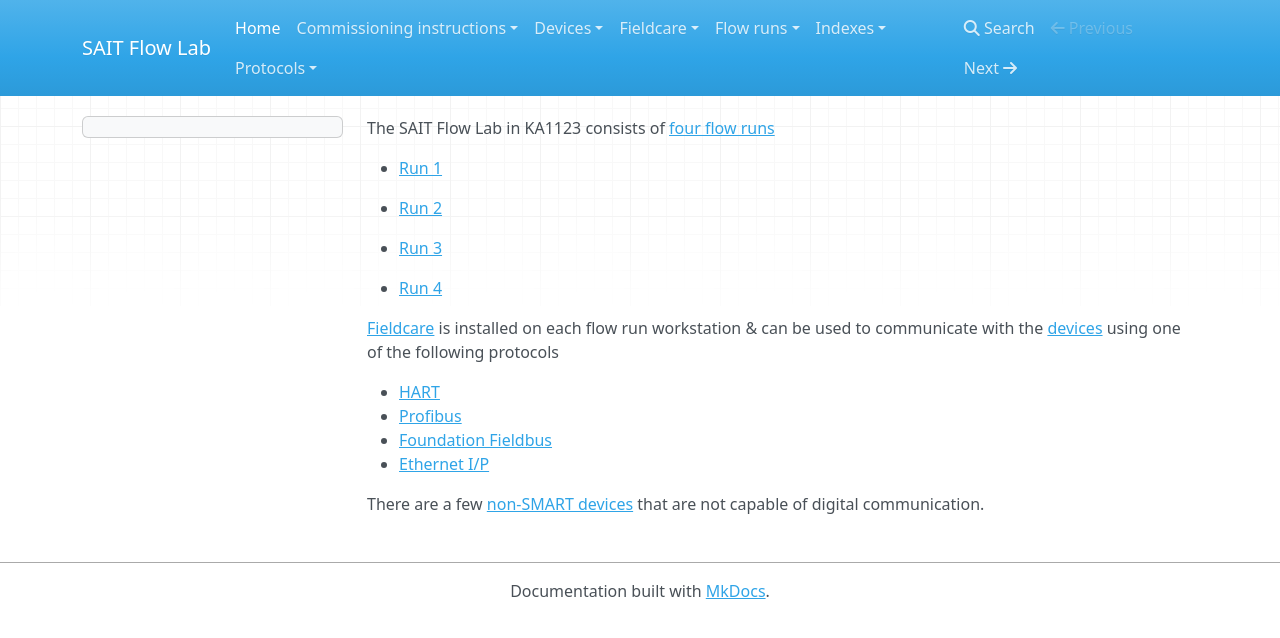
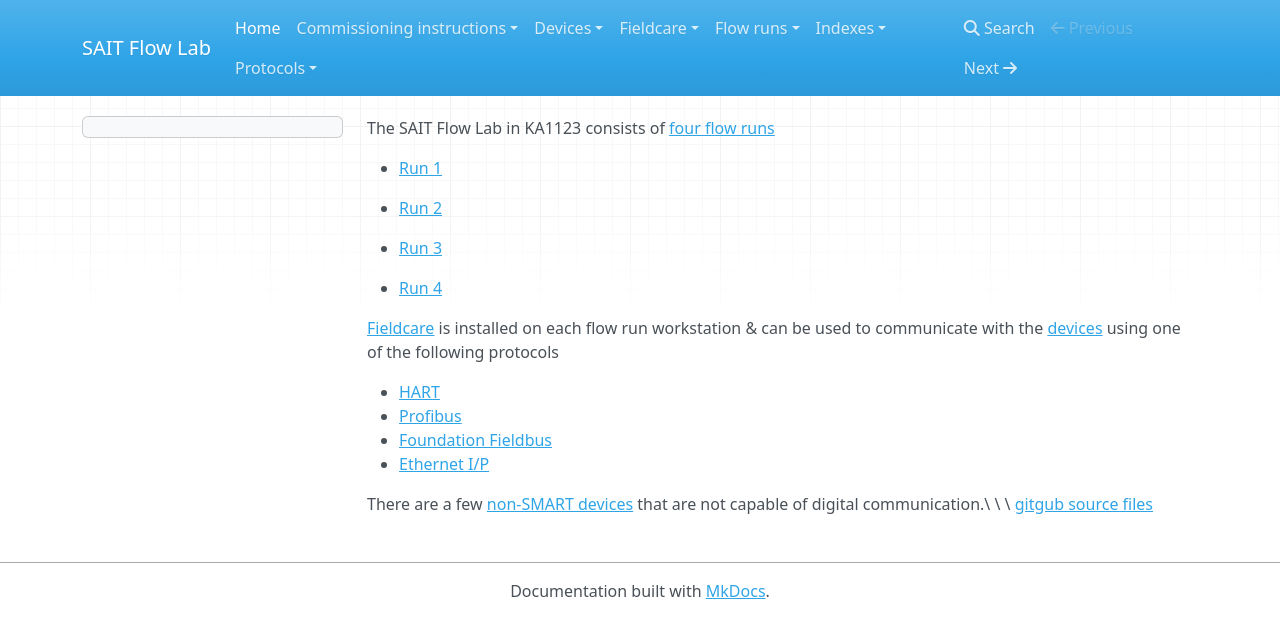
Before and after one commit to ian009/sait, an MkDocs documentation site: the page built from docs/index.md, in a window 1280 px wide. Shown: the top 638 px of the page. Built offline with MkDocs 1.6.1, drawn with Linux system fonts in a browser that asks for light colours; nearby versions of some CDN libraries.

Commit message:
Update index.md

```diff
--- a/docs/index.md
+++ b/docs/index.md
@@ -17,4 +17,7 @@ The SAIT Flow Lab in KA1123 consists of [four flow runs](indexes/index_devices.m
 + [Foundation Fieldbus](indexes/index_devices_ff.md)
 + [Ethernet I/P](indexes/index_devices_ip.md)
 
-There are a few [non-SMART devices](indexes/index_devices_non_smart.md) that are not capable of digital communication.
+There are a few [non-SMART devices](indexes/index_devices_non_smart.md) that are not capable of digital communication.\
+\
+\
+[gitgub source files](https://github.com/ian009/sait)
```
